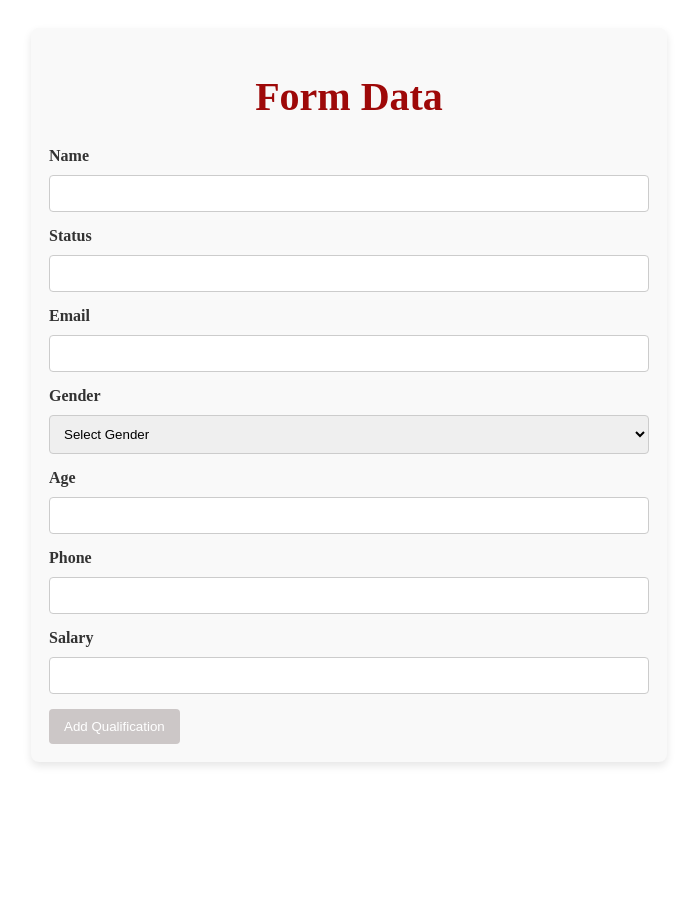
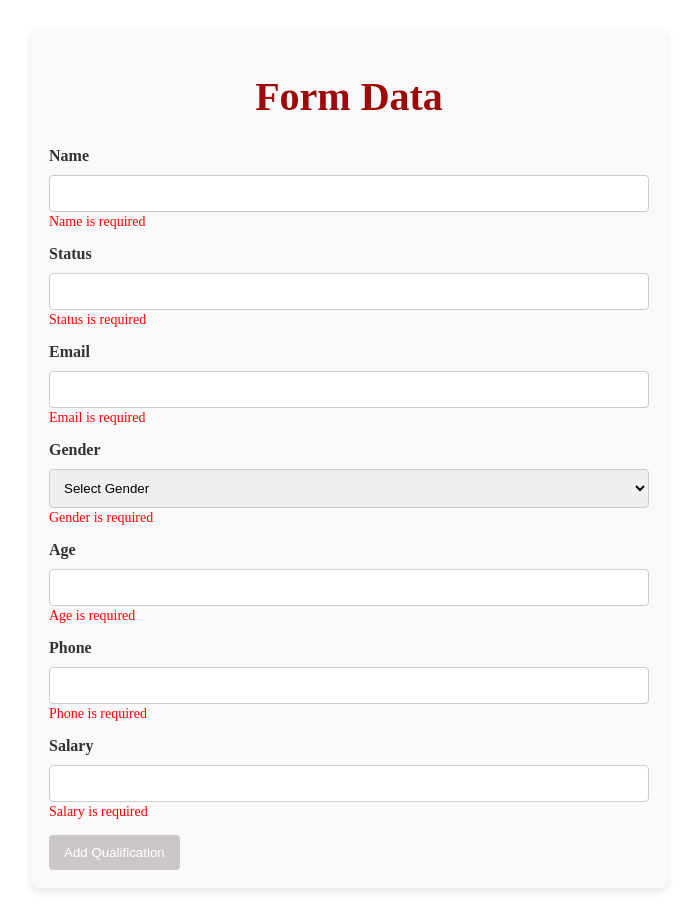
Before and after one commit to goldpreet/UserData, an Angular app: page /create-form in a window 1280 px wide. Shown: the whole page, without its empty margins (291-988 px from the left). Before the commit the page ends 800 px from the top, so only its background shows below. Built offline with nearby package versions, Linux system fonts and the light colour scheme.

Commit message:
added errors

```diff
--- a/src/app/Components/form/form.component.html
+++ b/src/app/Components/form/form.component.html
@@ -5,14 +5,18 @@
       <div class="form-group">
         <label for="name">Name</label>
         <input id="name" formControlName="name" type="text" />
+        <span *ngIf="hasError('name', 'required')" class="error-message">Name is required</span>
       </div>
       <div class="form-group">
         <label for="status">Status</label>
         <input id="status" formControlName="status" type="text" />
+        <span *ngIf="hasError('status', 'required')" class="error-message">Status is required</span>
       </div>
       <div class="form-group">
         <label for="email">Email</label>
         <input id="email" formControlName="email" type="email" />
+        <span *ngIf="hasError('email', 'required')" class="error-message">Email is required</span>
+        <span *ngIf="hasError('email', 'email')" class="error-message">Invalid email format</span>
       </div>
       <div class="form-group">
         <label for="gender">Gender</label>
@@ -22,18 +26,22 @@
           <option value="female">Female</option>
           <option value="other">Other</option>
         </select>
+        <span *ngIf="hasError('gender', 'required')" class="error-message">Gender is required</span>
       </div>
       <div class="form-group">
         <label for="age">Age</label>
         <input id="age" formControlName="age" type="number" />
+        <span *ngIf="hasError('age', 'required')" class="error-message">Age is required</span>
       </div>
       <div class="form-group">
         <label for="phone">Phone</label>
-        <input id="phone" formControlName="phone" type="textg" />
+        <input id="phone" formControlName="phone" type="text" />
+        <span *ngIf="hasError('phone', 'required')" class="error-message">Phone is required</span>
       </div>
       <div class="form-group">
         <label for="salary">Salary</label>
         <input id="salary" formControlName="salary" type="number" min="0" />
+        <span *ngIf="hasError('salary', 'required')" class="error-message">Salary is required</span>
       </div>
       <button
         type="button"
@@ -45,7 +53,7 @@
       </button>
       <div *ngIf="isQualificationVisible">
         <div
-        class="qualification-row"
+          class="qualification-row"
           *ngFor="let qualification of qualifications.controls; let i = index"
           [formGroup]="getQualificationFormGroup(i)"
         >
@@ -57,6 +65,11 @@
               type="text"
               placeholder="Enter Qualification"
             />
+            <span
+            *ngIf="qualification.get('qualificationName')?.errors?.['required']"
+            class="error-message"
+            >Qualification is required</span
+          >
           </div>
           <div class="form-group">
             <label *ngIf="i==0" for="experience">Experience (in years)</label>
@@ -67,6 +80,11 @@
               placeholder="Enter Experience"
               min="0"
             />
+            <span
+            *ngIf="qualification.get('experience')?.errors?.['required']"
+            class="error-message"
+            >experience is required</span
+          >
           </div>
           <div class="form-group">
             <label *ngIf="i==0" for="institution">Institution</label>
@@ -76,6 +94,11 @@
               type="text"
               placeholder="Enter Institution"
             />
+            <span
+            *ngIf="qualification.get('institution')?.errors?.['required']"
+            class="error-message"
+            >institution is required</span
+          >
           </div>
           <button [style.margin-top.px]="i === 0 ? 10 : -10" type="button" (click)="removeQualification(i)">Remove</button>
         </div>
--- a/src/app/Components/form/form.component.ts
+++ b/src/app/Components/form/form.component.ts
@@ -93,6 +93,11 @@ export class FormComponent {
     return areAllQualificationsValid;
   }
 
+  hasError(controlName: string, errorCode: string): boolean {
+    const control = this.userForm.get(controlName);
+    return control?.invalid && control?.errors?.[errorCode];
+  }
+
   removeQualification(index: number) {
     this.qualifications.removeAt(index);
   }
```
